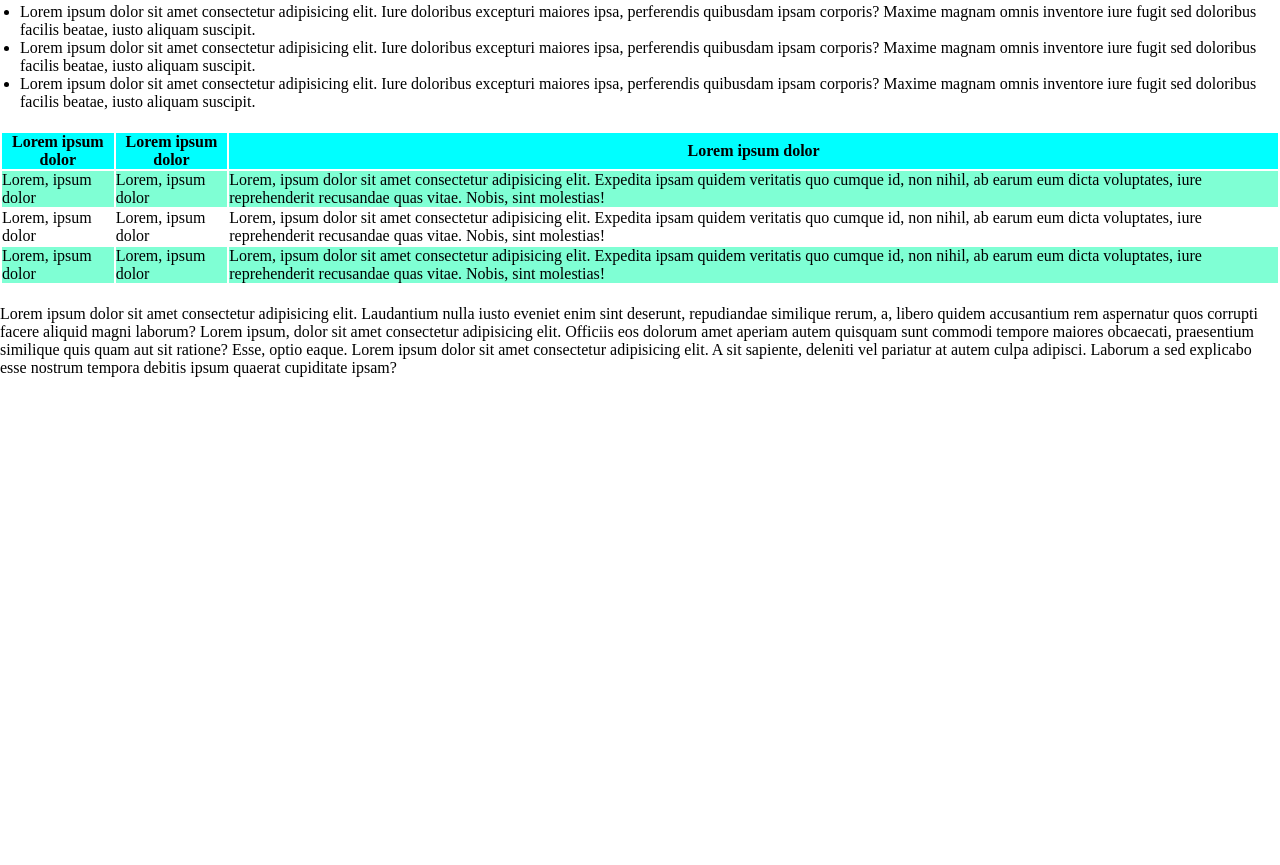
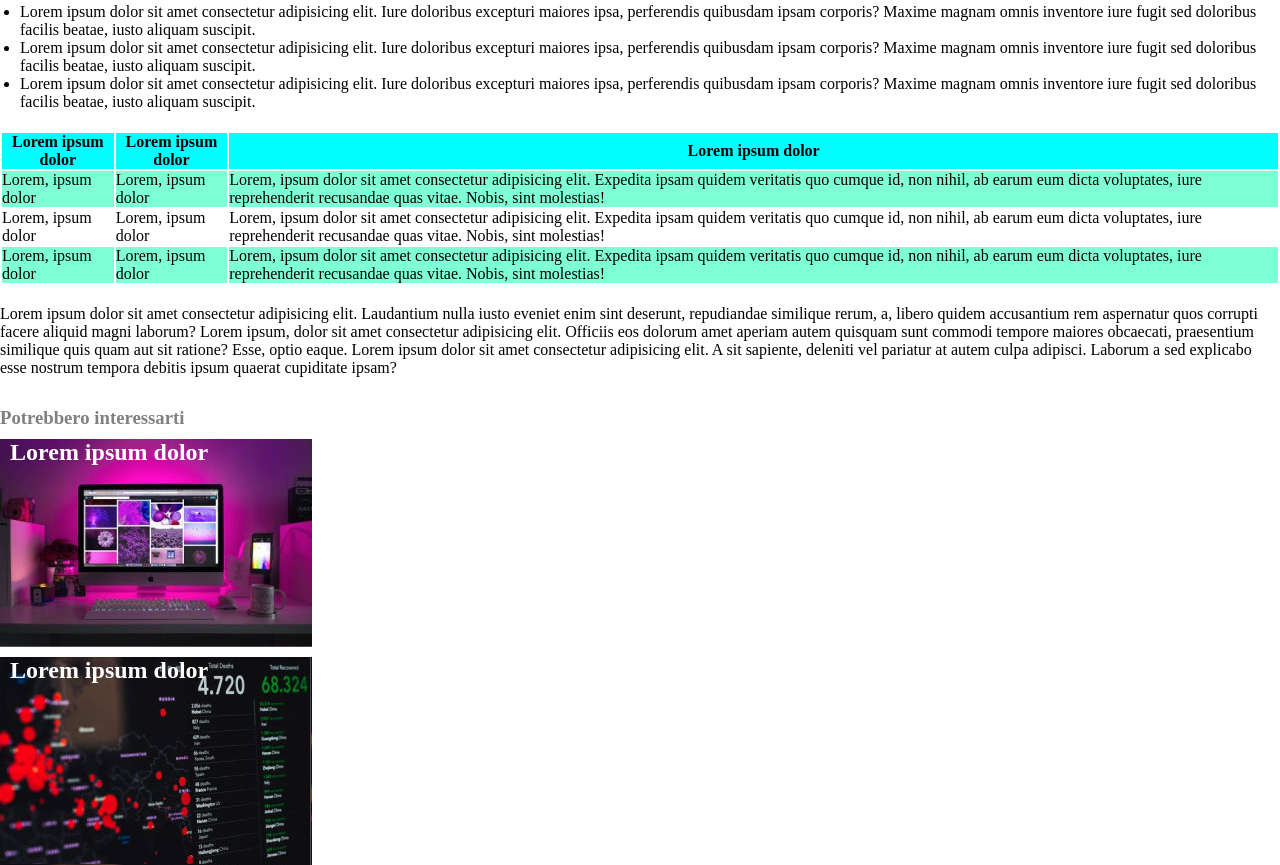
Before and after one commit to dunzolo/html-css-booleaner, a plain HTML site: page index.html in a window 1280 px wide. Shown: the part 764-1629 px from the top of the page. Before the commit the page ends 1141 px from the top, so only its background shows below. Drawn offline with Linux system fonts and the light colour scheme.

Commit message:
footer-done

```diff
--- a/css/style.css
+++ b/css/style.css
@@ -39,3 +39,27 @@ ul{
 .body-row{
     background-color: aquamarine;
 }
+
+footer{
+    margin-top: 30px;
+    color: grey;
+}
+
+.desc-img-footer{
+    margin: 10px;
+}
+
+.img-footer{
+    width: 312px;
+    height: 208px;
+    color: white;
+    margin-top: 10px;
+}
+
+.monitor{
+    background-image: url(../img/monitor.jpg);
+}
+
+.graph{
+    background-image: url(../img/graph.jpg);
+}
--- a/index.html
+++ b/index.html
@@ -63,5 +63,14 @@
                 Lorem ipsum dolor sit amet consectetur adipisicing elit. Laudantium nulla iusto eveniet enim sint deserunt, repudiandae similique rerum, a, libero quidem accusantium rem aspernatur quos corrupti facere aliquid magni laborum? Lorem ipsum, dolor sit amet consectetur adipisicing elit. Officiis eos dolorum amet aperiam autem quisquam sunt commodi tempore maiores obcaecati, praesentium similique quis quam aut sit ratione? Esse, optio eaque. Lorem ipsum dolor sit amet consectetur adipisicing elit. A sit sapiente, deleniti vel pariatur at autem culpa adipisci. Laborum a sed explicabo esse nostrum tempora debitis ipsum quaerat cupiditate ipsam?
             </div>
         </main>
+        <footer>
+            <h3>Potrebbero interessarti</h3>
+            <div class="img-footer monitor">
+                <h2 class="desc-img-footer">Lorem ipsum dolor</h2>
+            </div>
+            <div class="img-footer graph">
+                <h2 class="desc-img-footer">Lorem ipsum dolor</h2>
+            </div>
+        </footer>
     </body>
 </html>
```
